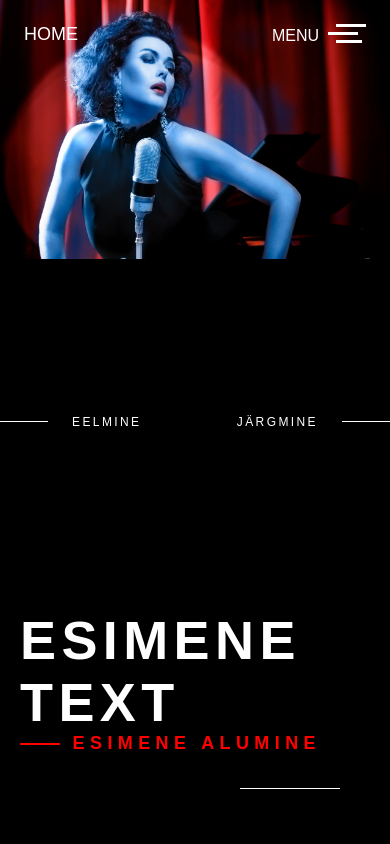
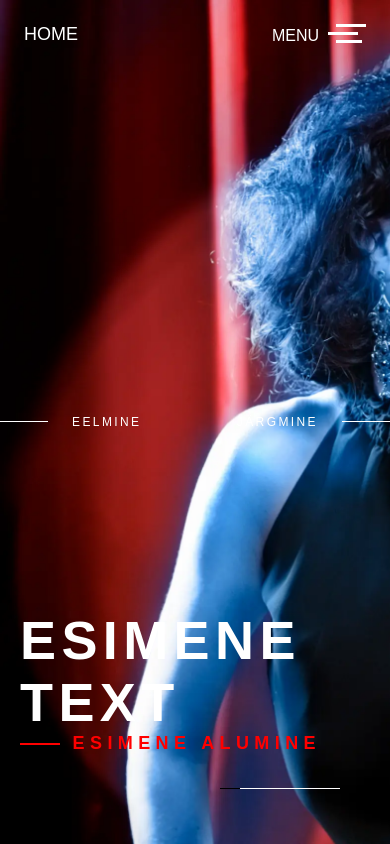
Before and after one commit to palmwebsite/photoFashion, a Next.js app: page / in a window 390 px wide. Built offline with nearby package versions, Linux system fonts and the light colour scheme.

Commit message:
testing mobile

```diff
--- a/src/app/components/swiper/style.slide.module.css
+++ b/src/app/components/swiper/style.slide.module.css
@@ -98,6 +98,10 @@
   letter-spacing: 0.8em;
 }
 @media screen and (orientation: portrait) {
+  .image.layoutResponsive {
+    width: auto;
+    height: 100%;
+  }
   .innerSlogans {
     left: 20px; /* Align to the left */
     bottom: 90px;
```
